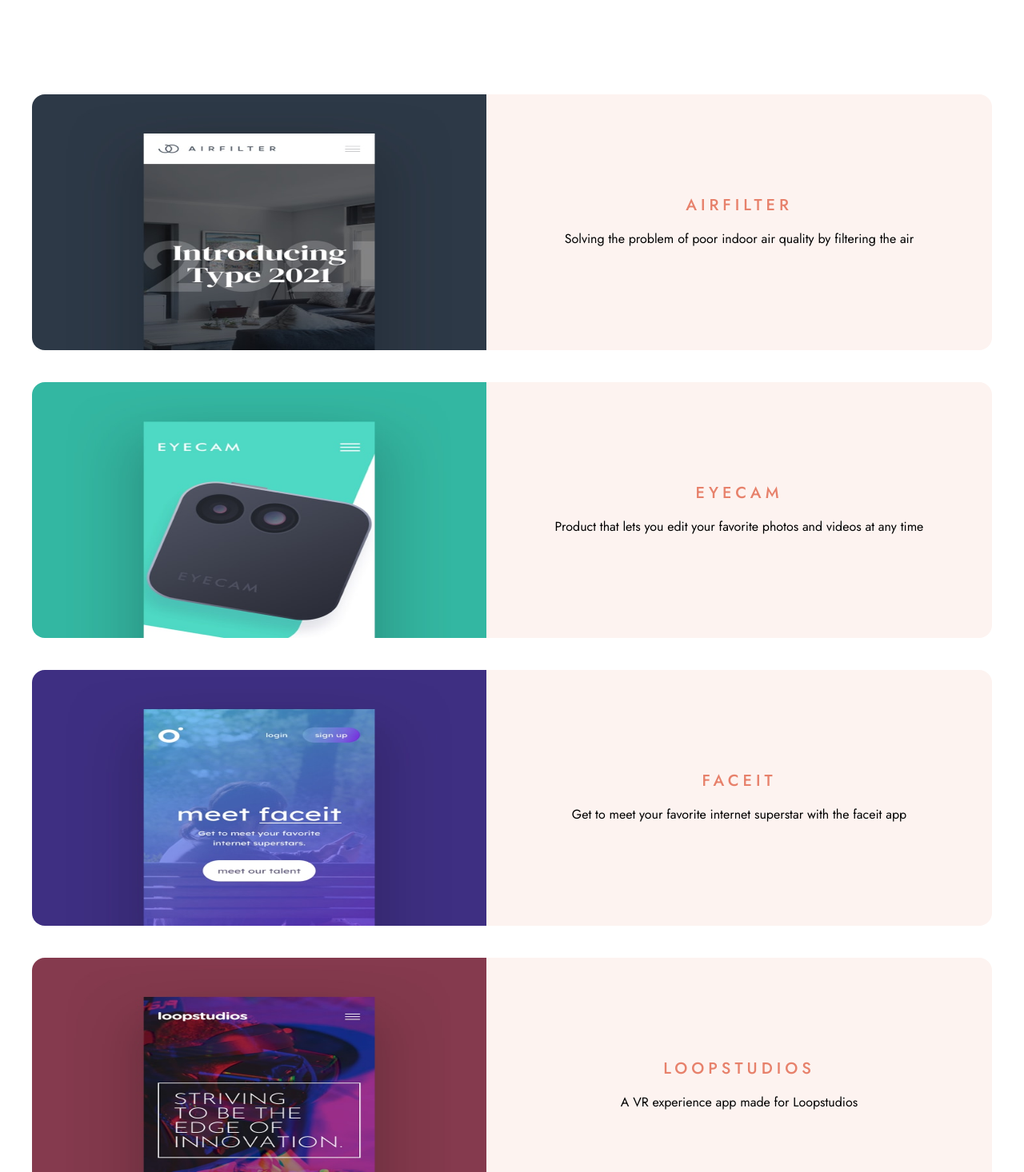
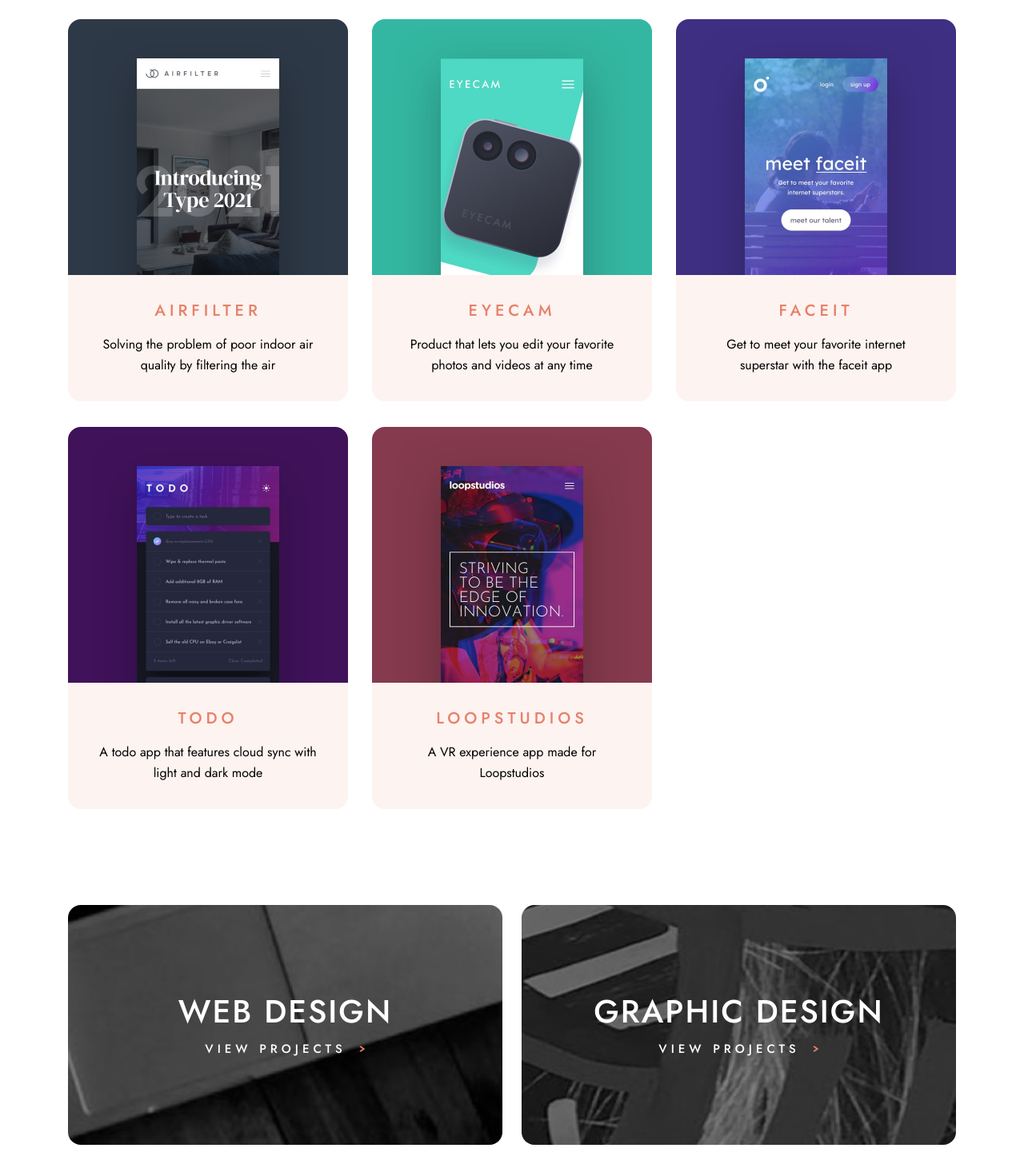
Before and after one commit to JuaniSilva/designo-landing, a Next.js app: page /projects/app-design in a window 1280 px wide. Shown: the part 444-1910 px from the top of the page at 80% size. Built offline with nearby package versions, Linux system fonts and the light colour scheme.

Commit message:
feat: projects pages

```diff
--- a/app/projects/Hero.tsx
+++ b/app/projects/Hero.tsx
@@ -9,13 +9,11 @@ export default function Hero({
   description: string;
 }) {
   return (
-    <section className='relative overflow-hidden bg-primary-peach bg-intro-web bg-intro-web-position bg-no-repeat py-[105px] text-white md:rounded-2xl'>
-      <Container className='px-6 text-center'>
-        <Heading level='1'>{title}</Heading>
-        <p className='mx-auto mb-5 mt-4 max-w-[327px] text-body-small md:max-w-[375px] lg:text-body'>
-          {description}
-        </p>
-      </Container>
+    <section className='relative mx-auto flex w-full max-w-content flex-col items-center overflow-hidden bg-primary-peach bg-intro-web bg-intro-web-position bg-no-repeat py-[105px] text-white md:rounded-2xl lg:py-[68px] lg:text-center'>
+      <Heading level='1'>{title}</Heading>
+      <p className='mx-auto mt-4 max-w-[327px] text-body-small md:max-w-[375px] lg:max-w-[400px] lg:text-body'>
+        {description}
+      </p>
     </section>
   );
 }
--- a/app/projects/app-design/page.tsx
+++ b/app/projects/app-design/page.tsx
@@ -27,6 +27,13 @@ export default function Home() {
       alt: 'Faceit website',
     },
     {
+      title: 'Todo',
+      description:
+        'A todo app that features cloud sync with light and dark mode',
+      image: '/images/app-design/desktop/image-todo.jpg',
+      alt: 'Todo website',
+    },
+    {
       title: 'Loopstudios',
       description: 'A VR experience app made for Loopstudios',
       image: '/images/app-design/desktop/image-loopstudios.jpg',
@@ -34,13 +41,13 @@ export default function Home() {
     },
   ];
   return (
-    <main className='md:px-tablet-horizontal-spacing relative min-h-screen'>
+    <main className='relative min-h-screen md:px-tablet-horizontal-spacing'>
       <Hero
         title='App Design'
         description='Our mobile designs bring intuitive digital solutions to your customers right at their fingertips.'
       />
       <ShowcaseContainer showcaseItems={projects} />
-      <ProjectsContainer />
+      <ProjectsContainer className='mb-30 mt-3' />
     </main>
   );
 }
--- a/app/projects/graphic-design/page.tsx
+++ b/app/projects/graphic-design/page.tsx
@@ -28,13 +28,13 @@ export default function Home() {
   ];
 
   return (
-    <main className='md:px-tablet-horizontal-spacing relative min-h-screen'>
+    <main className='relative min-h-screen md:px-tablet-horizontal-spacing'>
       <Hero
         title='Graphic Design'
         description='We deliver eye-catching branding materials that are tailored to meet your business objectives.'
       />
       <ShowcaseContainer showcaseItems={projects} />
-      <ProjectsContainer />
+      <ProjectsContainer className='mb-30 mt-3' />
     </main>
   );
 }
--- a/app/projects/web-design/page.tsx
+++ b/app/projects/web-design/page.tsx
@@ -48,13 +48,13 @@ export default function Home() {
     },
   ];
   return (
-    <main className='md:px-tablet-horizontal-spacing relative min-h-screen'>
+    <main className='relative min-h-screen md:px-tablet-horizontal-spacing'>
       <Hero
         title='Web Design'
         description='We build websites that serve as powerful marketing tools and bring memorable brand experiences.'
       />
       <ShowcaseContainer showcaseItems={projects} />
-      <ProjectsContainer />
+      <ProjectsContainer className='mb-30 mt-3' />
     </main>
   );
 }
--- a/components/ProjectsContainer.tsx
+++ b/components/ProjectsContainer.tsx
@@ -22,21 +22,27 @@ export default function ProjectsContainer({
         key: 'web-design',
         to: '/projects/web-design',
         image: `/images/home/${device}/image-web-design${device === 'desktop' ? (path.includes('projects') ? '-small' : '-large') : ''}.jpg`,
-        className: 'lg:col-start-1 lg:row-span-2',
+        className: path.includes('projects')
+          ? ''
+          : 'lg:col-start-1 lg:row-span-2',
       },
       {
         title: 'App Design',
         key: 'app-design',
         to: '/projects/app-design',
         image: `/images/home/${device}/image-app-design.jpg`,
-        className: 'lg:col-start-2 lg:row-span-1',
+        className: path.includes('projects')
+          ? 'lg:col-start-1'
+          : 'lg:col-start-2 lg:row-span-1',
       },
       {
         title: 'Graphic Design',
         key: 'graphic-design',
         to: '/projects/graphic-design',
         image: `/images/home/${device}/image-graphic-design.jpg`,
-        className: 'lg:col-start-2 lg:row-start-2',
+        className: path.includes('projects')
+          ? 'lg:col-start-2'
+          : 'lg:col-start-2 lg:row-start-1',
       },
     ],
     [path, device]
@@ -50,7 +56,8 @@ export default function ProjectsContainer({
   return (
     <Container
       className={cn(
-        'grid grid-flow-row gap-6 px-mobile-horizontal-spacing md:px-0 lg:grid-cols-2',
+        'grid grid-flow-row gap-6 px-mobile-horizontal-spacing md:px-0 lg:grid-flow-col lg:grid-cols-2',
+        filteredProjects.length < 3 ? 'lg:grid-rows-1' : 'lg:grid-rows-2',
         className
       )}
     >
--- a/components/Showcase.tsx
+++ b/components/Showcase.tsx
@@ -13,7 +13,7 @@ export default function Showcase({
   alt,
 }: ShowcaseProps) {
   return (
-    <div className='flex flex-col overflow-hidden rounded-2xl md:flex-row md:items-center'>
+    <div className='flex flex-col overflow-hidden rounded-2xl md:flex-row md:items-center lg:flex-col'>
       <figure className='md:flex-1'>
         <img
           src={image}
--- a/components/ShowcaseContainer.tsx
+++ b/components/ShowcaseContainer.tsx
@@ -1,3 +1,4 @@
+import Container from './Container';
 import Showcase, { ShowcaseProps } from './Showcase';
 
 export default function ShowcaseContainer({
@@ -6,10 +7,10 @@ export default function ShowcaseContainer({
   showcaseItems: ShowcaseProps[];
 }) {
   return (
-    <div className='gap my-24 grid gap-y-10 px-mobile-horizontal-spacing md:my-30 md:px-0'>
+    <Container className='my-24 grid gap-y-10 px-mobile-horizontal-spacing md:my-30 md:px-0 lg:grid-cols-3 lg:gap-x-[30px] lg:gap-y-8'>
       {showcaseItems.map((item, index) => (
         <Showcase key={index} {...item} />
       ))}
-    </div>
+    </Container>
   );
 }
--- a/hooks/useWindowSize.ts
+++ b/hooks/useWindowSize.ts
@@ -1,8 +1,8 @@
 import { useEffect, useMemo, useState } from 'react';
 
 export default function useWindowSize() {
-  const [width, setWidth] = useState(window.innerWidth);
-  const [height, setHeight] = useState(window.innerHeight);
+  const [width, setWidth] = useState(0);
+  const [height, setHeight] = useState(0);
   useEffect(() => {
     const onResize = () => {
       setWidth(window.innerWidth);
```
